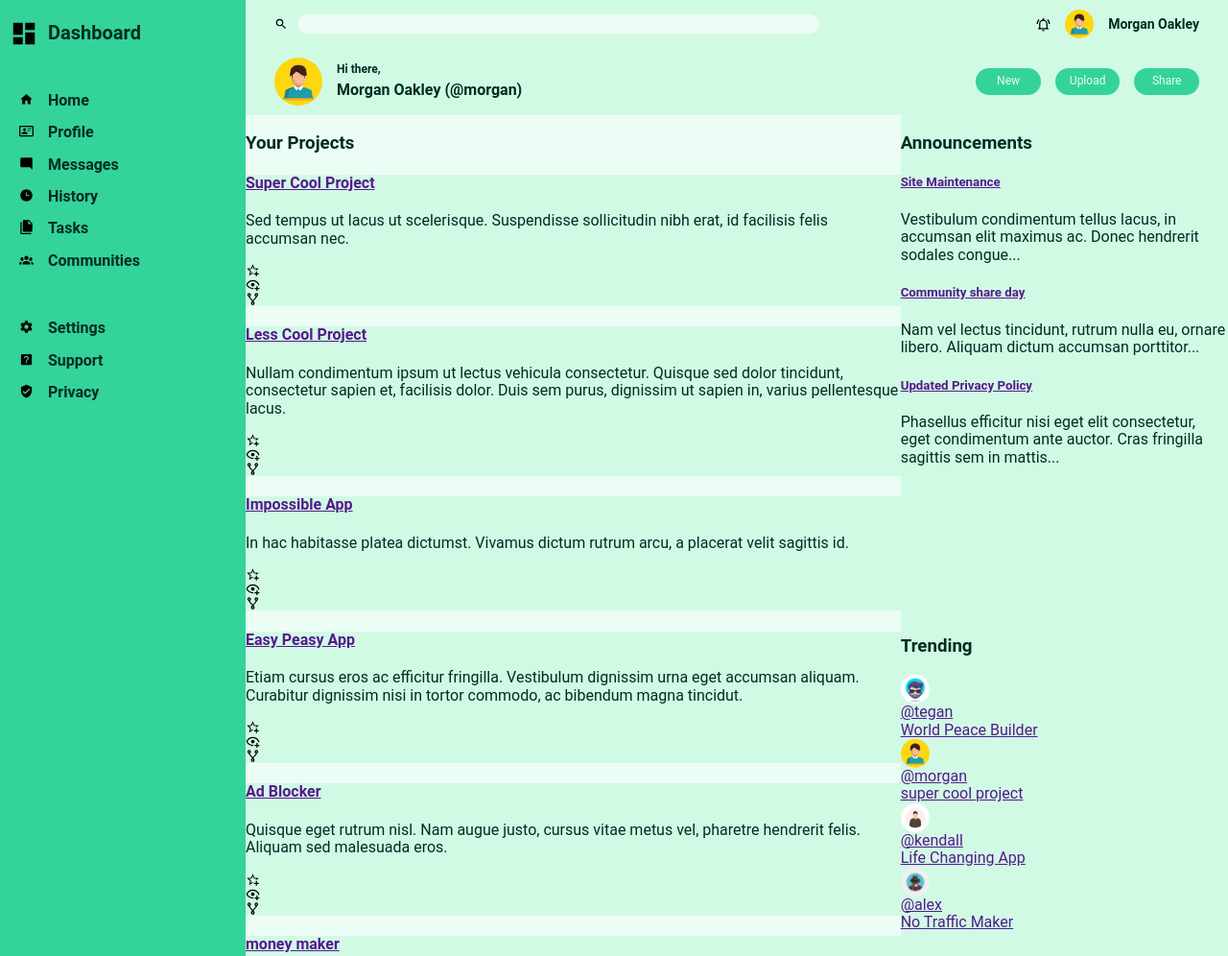
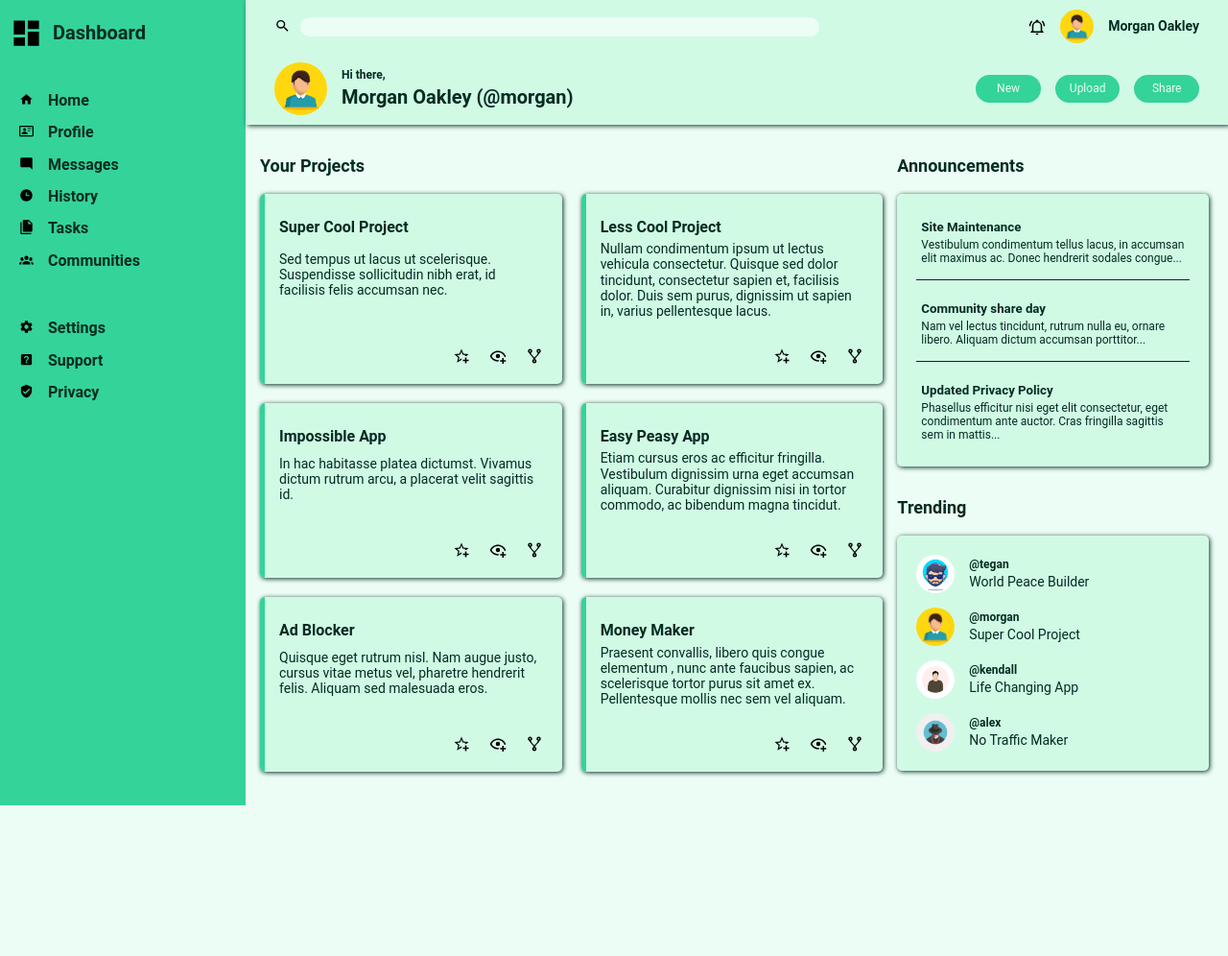
Before and after one commit to Motya22/odin-admin-dashboard, a plain HTML site: page index.html in a window 1280 px wide. Shown: the top 996 px of the page at 96% size. After the commit the page ends 839 px from the top, so only its background shows below. Drawn offline with Linux system fonts and the light colour scheme.

Commit message:
Add main-content styles

```diff
--- a/styles.css
+++ b/styles.css
@@ -390,8 +390,8 @@ body {
 }
 .logo__icon {
   display: block;
-  width: 30px;
-  height: 30px;
+  width: 35px;
+  height: 35px;
 }
 .logo__icon img {
   max-width: 100%;
@@ -432,6 +432,7 @@ body {
 .header {
   background-color: var(--white-color);
   padding: 10px 30px;
+  box-shadow: 2px 1px 5px;
   display: grid;
   gap: 20px;
 }
@@ -448,8 +449,8 @@ body {
 }
 .search-form label {
   display: block;
-  width: 15px;
-  height: 15px;
+  width: 18px;
+  height: 18px;
 }
 .search-form label img {
   max-width: 100%;
@@ -483,21 +484,29 @@ body {
 }
 .user-top__notifications {
   display: block;
-  width: 15px;
-  height: 15px;
+  width: 18px;
+  height: 18px;
+}
+.user-top__notifications:hover img {
+  scale: 1.1;
 }
 .user-top__notifications img {
   max-width: 100%;
+  transition: scale 0.3s ease 0s;
 }
 .user-top__icon {
   display: block;
-  width: 30px;
-  height: 30px;
+  width: 35px;
+  height: 35px;
   border-radius: 50%;
   overflow: hidden;
 }
+.user-top__icon:hover img {
+  scale: 1.1;
+}
 .user-top__icon img {
   max-width: 100%;
+  transition: scale 0.3s ease 0s;
 }
 .user-top__name {
   font-weight: 700;
@@ -516,8 +525,8 @@ body {
 }
 .user-bottom__icon {
   display: block;
-  width: 50px;
-  height: 50px;
+  width: 55px;
+  height: 55px;
   border-radius: 50%;
   overflow: hidden;
 }
@@ -534,7 +543,7 @@ body {
   margin-bottom: 5px;
 }
 .user-bottom__name {
-  font-size: 16px;
+  font-size: 20px;
   margin: 0;
 }
 .btns {
@@ -557,57 +566,157 @@ body {
 }
 /* MAIN-CONTENT */
 .main-content {
+  padding: 15px 20px 35px 15px;
   display: grid;
   grid-template-columns: 2fr 1fr;
+  gap: 15px;
 }
 /* COMMON */
 .section-title {
+  font-size: 18px;
 }
 /* PROJECTS */
 .projects {
   grid-row: 1 / 3;
 }
 .projects__items {
+  display: grid;
+  grid-template-columns: repeat(auto-fit, minmax(290px, 1fr));
+  gap: 20px;
 }
 .projects__item {
 }
 .item-projects {
   background-color: var(--white-color);
+  padding: 5px 20px 20px;
+  border-radius: 5px;
+  overflow: hidden;
+  box-shadow: 1px 1px 5px;
+  display: grid;
+  justify-items: start;
+  position: relative;
+}
+.item-projects::before {
+  content: '';
+  width: 5px;
+  height: 100%;
+  background-color: var(--emerald-color);
+  position: absolute;
+  top: 0;
+  left: 0;
 }
 .item-projects__name {
+  font-size: 16px;
+  color: var(--text-color);
+  text-decoration: none;
+  text-transform: capitalize;
+  margin-bottom: 5px;
+  transition: color 0.3s ease 0s;
+}
+.item-projects__name:hover {
+  color: var(--emerald-color);
+}
+.item-projects__name h4 {
+  margin-bottom: 0;
 }
 .item-projects__description {
+  font-size: 14px;
+  margin: 0 0 30px;
 }
 .item-projects__actions {
+  justify-self: end;
+  align-self: end;
+  display: flex;
+  gap: 20px;
 }
 .item-projects__icon {
   display: block;
-  width: 15px;
-  height: 15px;
+  width: 18px;
+  height: 18px;
+}
+.item-projects__icon:hover img {
+  scale: 1.1;
 }
 .item-projects__icon img {
   max-width: 100%;
+  transition: scale 0.3s ease 0s;
 }
 /* ANNOUNCEMENTS */
 .announcements {
+}
+.announcements__items {
   background-color: var(--white-color);
+  padding: 5px 20px 10px;
+  border-radius: 5px;
+  box-shadow: 1px 1px 5px;
+}
+.announcements__item {
+}
+.item-announcements {
+  padding: 0px 5px 15px;
+  display: grid;
+  justify-items: start;
+  position: relative;
+}
+.item-announcements:not(:last-child)::after {
+  content: '';
+  width: 100%;
+  height: 1px;
+  background-color: var(--text-color);
+  position: absolute;
+  bottom: 0;
+  left: 0;
+}
+.item-announcements__name {
+  color: var(--text-color);
+  text-decoration: none;
+  margin-bottom: 5px;
+  transition: color 0.3s ease 0s;
+}
+.item-announcements__name:hover {
+  color: var(--emerald-color);
+}
+.item-announcements__name h5 {
+  margin-bottom: 0;
+}
+.item-announcements__description {
+  font-size: 12px;
+  margin: 0;
 }
 /* TRENDING */
 .trending {
-  background-color: var(--white-color);
 }
 .trending__users {
+  background-color: var(--white-color);
+  padding: 20px;
+  border-radius: 5px;
+  box-shadow: 1px 1px 5px;
+  display: grid;
+  gap: 15px;
 }
 .trending__user {
 }
 .user-trending {
+  color: var(--text-color);
+  text-decoration: none;
+  transition: color 0.3s ease 0s;
+  display: flex;
+  align-items: center;
+  gap: 15px;
+}
+.user-trending:hover {
+  color: var(--emerald-color);
+}
+.user-trending:hover .user-trending__icon {
+  scale: 1.1;
 }
 .user-trending__icon {
   display: block;
-  width: 30px;
-  height: 30px;
+  width: 40px;
+  height: 40px;
   border-radius: 50%;
   overflow: hidden;
+  transition: scale 0.3s ease 0s;
 }
 .user-trending__icon img {
   max-width: 100%;
@@ -615,6 +724,11 @@ body {
 .user-trending__info {
 }
 .user-trending__name {
+  font-weight: 700;
+  font-size: 12px;
+  margin-bottom: 3px;
 }
 .user-trending__project-name {
+  font-size: 14px;
+  text-transform: capitalize;
 }
```
